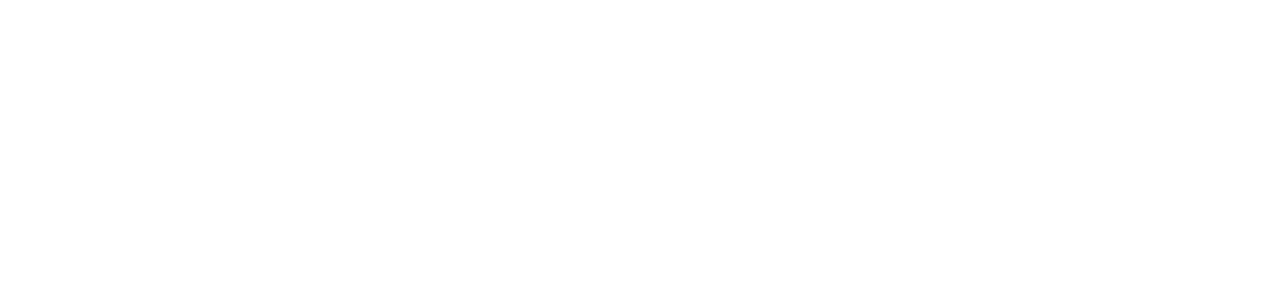
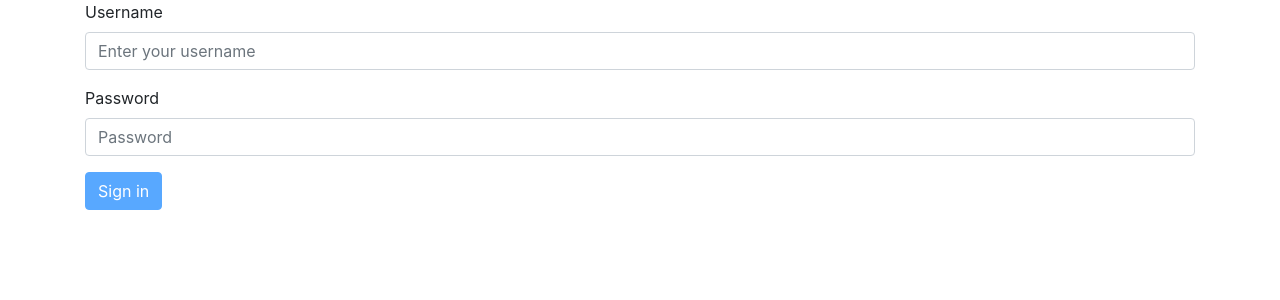
Before and after one commit to luishenriquepp/dotnet-ng-products, an Angular app in the folder DotnetNgProducts.Api/ClientApp/: page /login in a window 1280 px wide. Shown: the top 300 px of the page. Built offline with nearby package versions, Linux system fonts and the light colour scheme.

Commit message:
Add login-form html and validations

```diff
--- a/DotnetNgProducts.Api/ClientApp/src/app/app.component.html
+++ b/DotnetNgProducts.Api/ClientApp/src/app/app.component.html
@@ -1,3 +1,5 @@
 <body>
-  <div class="container"></div>
+	<div class="container">
+		<app-login-form></app-login-form>
+	</div>
 </body>
--- a/DotnetNgProducts.Api/ClientApp/src/app/login/login-form/login-form.component.html
+++ b/DotnetNgProducts.Api/ClientApp/src/app/login/login-form/login-form.component.html
@@ -1 +1,25 @@
-<p>login-form works!</p>
+<form [formGroup]="form" (ngSubmit)="onSubmit()">
+	<div class="form-group">
+		<label for="username">Username</label>
+		<input
+			type="text"
+			class="form-control"
+			id="username"
+			[class.is-invalid]="!username.pristine && username.invalid"
+			formControlName="username"
+			placeholder="Enter your username"
+		/>
+	</div>
+	<div class="form-group">
+		<label for="password">Password</label>
+		<input
+			type="password"
+			class="form-control"
+			id="password"
+			[class.is-invalid]="!password.pristine && password.invalid"
+			formControlName="password"
+			placeholder="Password"
+		/>
+	</div>
+	<button [disabled]="form.invalid" type="submit" class="btn btn-primary">Sign in</button>
+</form>
--- a/DotnetNgProducts.Api/ClientApp/src/app/login/login-form/login-form.component.ts
+++ b/DotnetNgProducts.Api/ClientApp/src/app/login/login-form/login-form.component.ts
@@ -1,13 +1,29 @@
-import { ChangeDetectionStrategy, Component, OnInit } from "@angular/core";
+import { ChangeDetectionStrategy, Component, OnInit } from '@angular/core'
+import { FormGroup, FormControl, Validators } from '@angular/forms'
 
 @Component({
-  selector: "app-login-form",
-  templateUrl: "./login-form.component.html",
-  styleUrls: ["./login-form.component.css"],
-  changeDetection: ChangeDetectionStrategy.OnPush,
+	selector: 'app-login-form',
+	templateUrl: './login-form.component.html',
+	styleUrls: ['./login-form.component.css'],
+	changeDetection: ChangeDetectionStrategy.OnPush,
 })
 export class LoginFormComponent implements OnInit {
-  constructor() {}
+	form: FormGroup
 
-  ngOnInit() {}
+	ngOnInit(): void {
+		this.form = new FormGroup({
+			username: new FormControl('', [Validators.required, Validators.minLength(6)]),
+			password: new FormControl('', [Validators.required, Validators.minLength(6)]),
+		})
+	}
+
+	onSubmit(): void {}
+
+	get username() {
+		return this.form.get('username')
+	}
+
+	get password() {
+		return this.form.get('password')
+	}
 }
```
Also changed, not shown: DotnetNgProducts.Api/ClientApp/src/app/app.module.ts (+8 -6 lines), DotnetNgProducts.Api/ClientApp/src/app/login/login.module.ts (+7 -5 lines).
